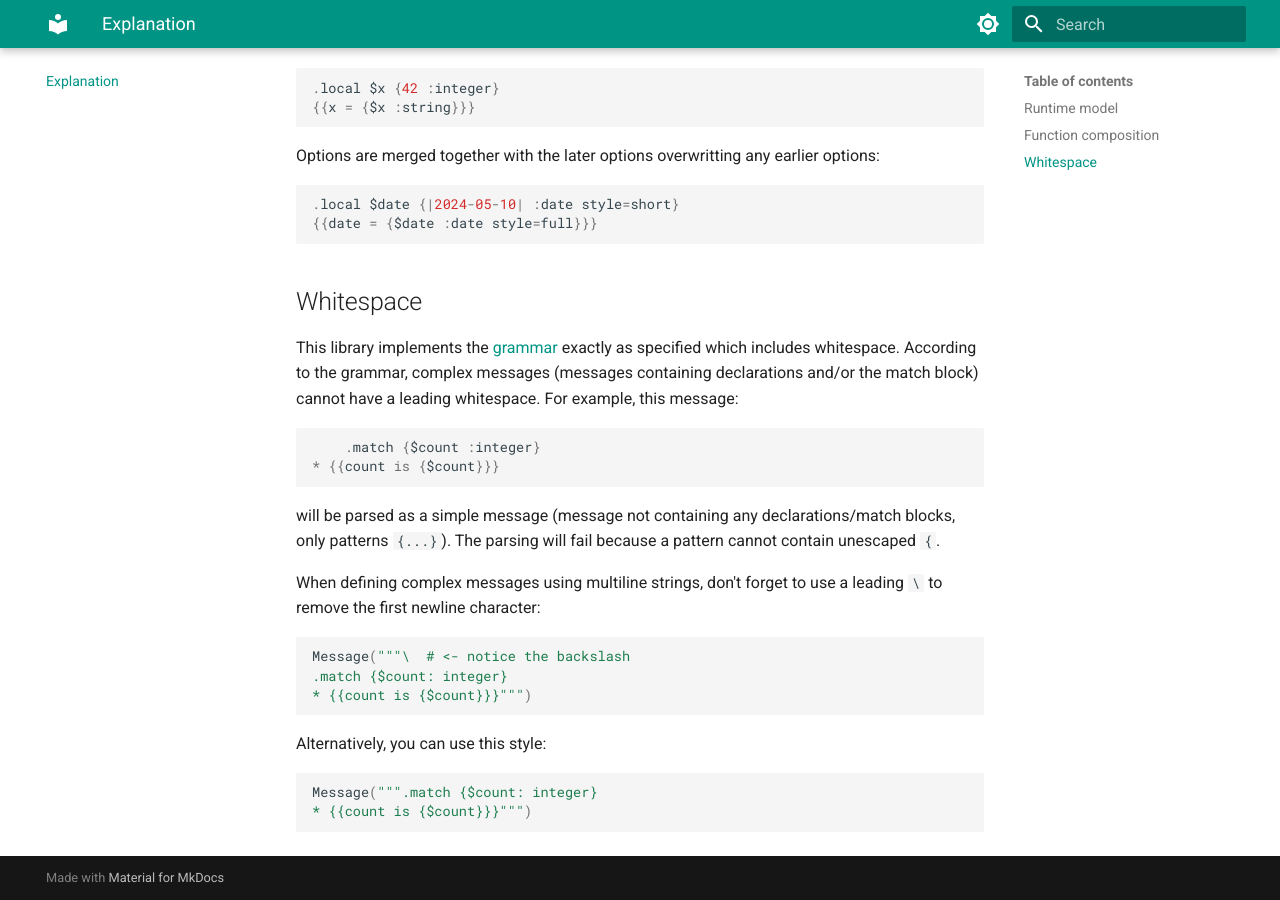
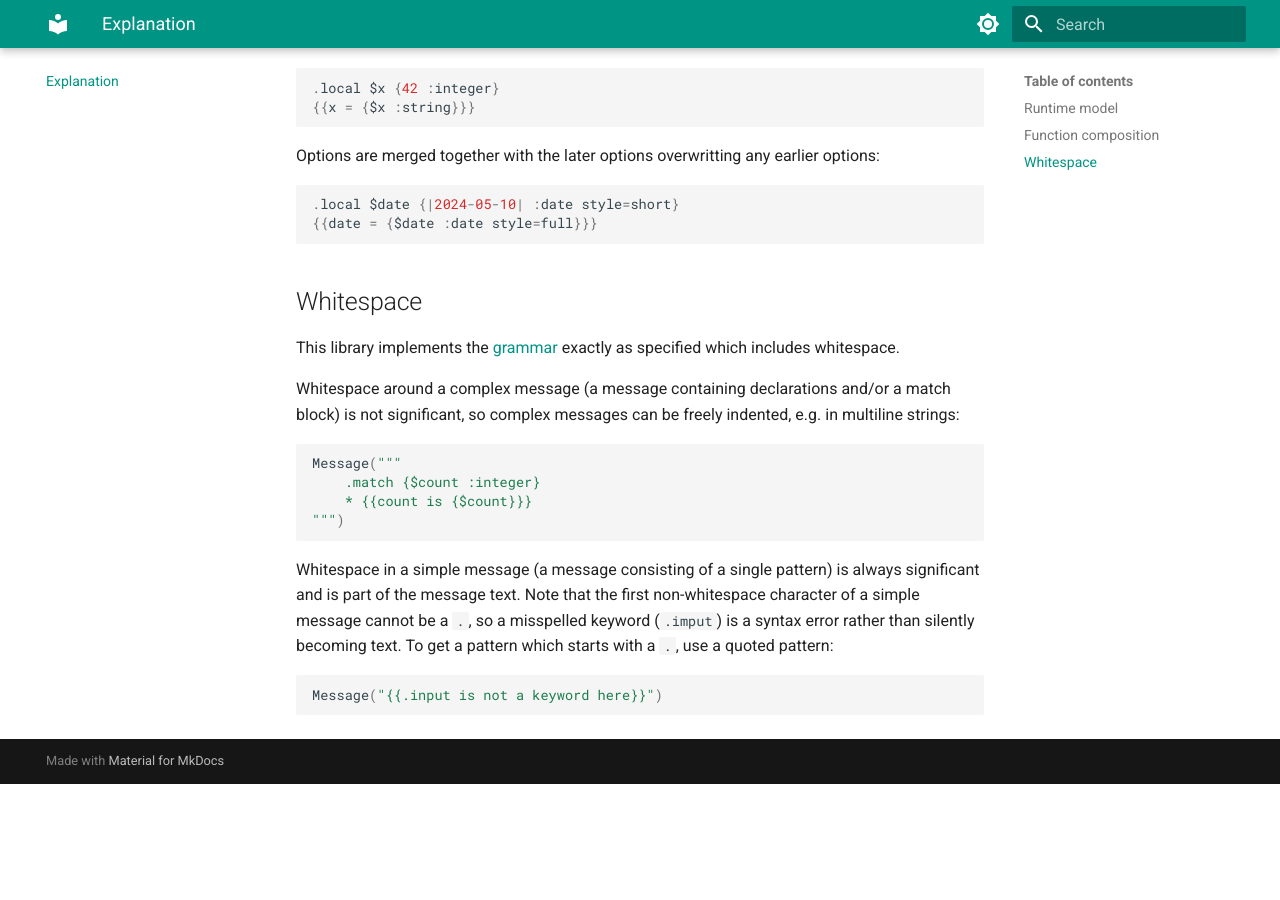
Before and after one commit to tomasr8/messageformat2, an MkDocs documentation site: the page built from docs/explanation.md, in a window 1280 px wide and 900 px high, scrolled down 821 px. Built offline with MkDocs 1.6.1 and Material for MkDocs 9.7.7, drawn with Linux system fonts in a browser that asks for light colours; after the commit the page ends 1605 px from its top, so only the background shows below that.

Commit message:
Fix complex message detection

````diff
--- a/docs/explanation.md
+++ b/docs/explanation.md
@@ -46,26 +46,22 @@ Options are merged together with the later options overwritting any earlier opti
 ## Whitespace
 
 This library implements the [grammar](https://www.unicode.org/reports/tr35/tr35-72/tr35-messageFormat.html#complete-abnf) exactly as specified which includes whitespace.
-According to the grammar, complex messages (messages containing declarations and/or the match block) cannot have a leading whitespace. For example, this message:
+
+Whitespace around a complex message (a message containing declarations and/or a match block) is not significant,
+so complex messages can be freely indented, e.g. in multiline strings:
 
 ```python
+Message("""
     .match {$count :integer}
-* {{count is {$count}}}
+    * {{count is {$count}}}
+""")
 ```
 
-will be parsed as a simple message (message not containing any declarations/match blocks, only patterns `{...}`). The parsing will fail because a pattern cannot contain unescaped `{`.
-
-When defining complex messages using multiline strings, don't forget to use a leading `\` to remove the first newline character:
+Whitespace in a simple message (a message consisting of a single pattern) is always significant
+and is part of the message text. Note that the first non-whitespace character of a simple message
+cannot be a `.`, so a misspelled keyword (`.imput`) is a syntax error rather than silently becoming text.
+To get a pattern which starts with a `.`, use a quoted pattern:
 
 ```python
-Message("""\  # <- notice the backslash
-.match {$count: integer}
-* {{count is {$count}}}""")
+Message("{{.input is not a keyword here}}")
 ```
-
-Alternatively, you can use this style:
-
-```python
-Message(""".match {$count: integer}
-* {{count is {$count}}}""")
-```
````
Also changed, not shown: 3 other files.
